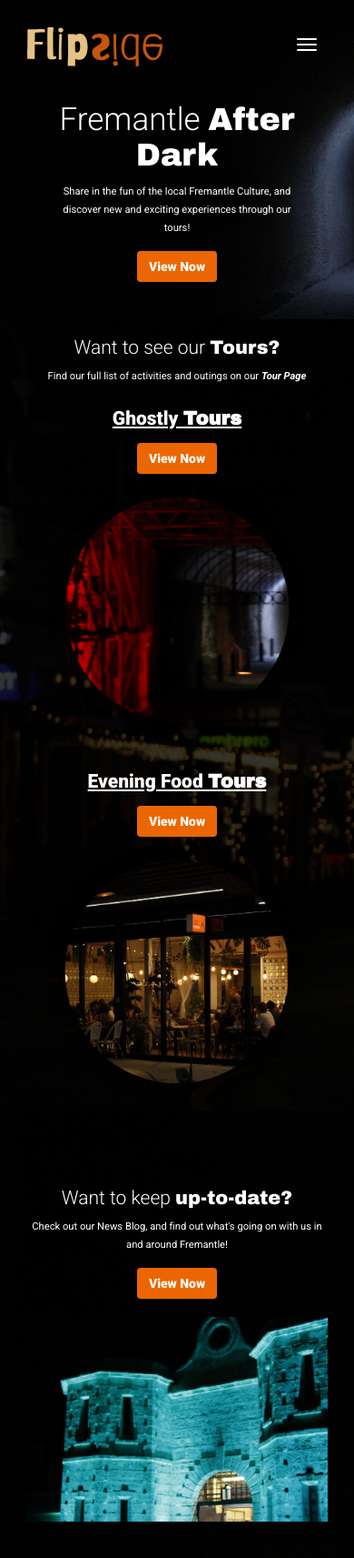
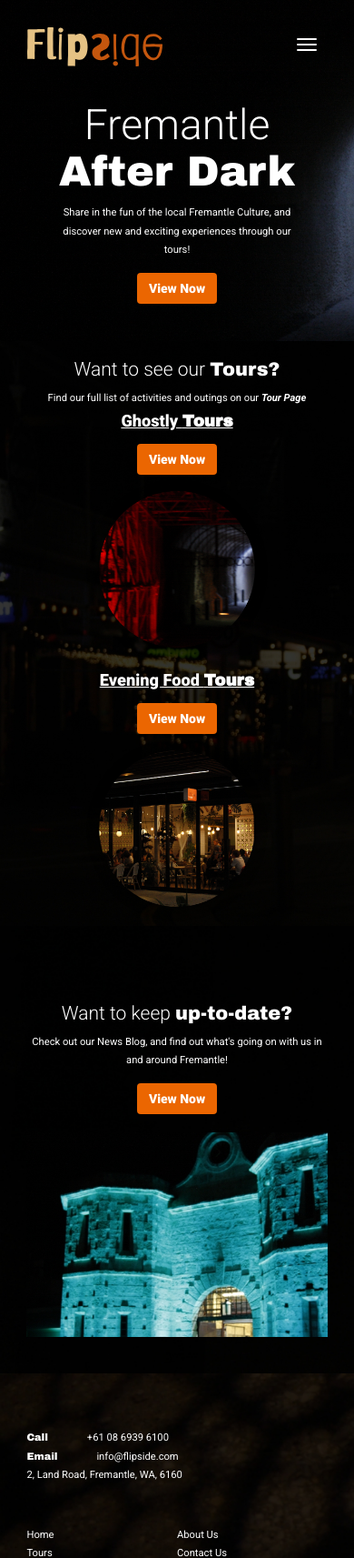
Before and after one commit to VoxAndrews/flipside_tours_website, a PHP site: page / in a window 390 px wide. Shown: the top 1713 px of the page at 91% size. Run offline with PHP 8.4, Linux system fonts and the light colour scheme.

Commit message:
Responsive Index Page
Fixing the responsiveness of the Index Page at sizes from 1200px to 320px

```diff
--- a/index.html
+++ b/index.html
@@ -75,7 +75,7 @@
         </section>
 
         <section class="container content-width">
-            <div class="row">
+            <div class="row content-align">
                 <div class="col-sm-6 remove-padding index-tour-left-one">
                     <h3><u> Ghostly <span style="font-family: 'Archivo Black', sans-serif;">Tours</span> </u></h3>
 
@@ -89,7 +89,7 @@
         </section>
 
         <section class="container content-width">
-            <div class="row">
+            <div class="row content-align">
                 <div class="col-sm-6 remove-padding index-tour-left-two">
                     <h3><u> Evening Food <span style="font-family: 'Archivo Black', sans-serif;">Tours</span> </u></h3>
 
--- a/style.css
+++ b/style.css
@@ -93,21 +93,37 @@ li {
     padding: 0px;
 }
 
+@media screen and (max-width: 1060px) {
+    h1 {
+        font-size: 5em;
+    }
+}
+
+@media screen and (max-width: 888px) {
+    h1 {
+        font-size: 4.7em;
+    }
+}
+
+@media screen and (max-width: 837px) {
+    h1 {
+        font-size: 4.3em;
+    }
+}
+
 @media screen and (max-width: 768px) {
     h1 {
         font-size: 4em;
+
+        text-align: center;
     }
 
     h2 {
-        font-size: 2.6em;
+        font-size: 2.2em;
     }
 
     h3 {
-        font-size: 1.8em;
-    }
-
-    p {
-        font-size: 1em;
+        font-size: 1.6em;
     }
 
     .btn {
@@ -121,13 +137,19 @@ li {
 
         margin-top: 15px;
     }
+
+    .content_width {
+        width: 100%;
+    }
+
+    .content-align {
+        text-align: center;
+    }
 }
 
-@media screen and (max-width: 767px) {
+@media screen and (max-width: 602px) {
     h1 {
-        text-align: center;
-
-        font-size: 2.5em;
+        font-size: 3.3em;
     }
 
     h2 {
@@ -135,19 +157,11 @@ li {
     }
 
     h3 {
-        font-size: 1.5em;
+        font-size: 1.3em;
     }
 
     p {
         font-size: 0.8em;
-    }
-
-    .content_width {
-        width: 100%;
-    }
-
-    .content-align {
-        text-align: center;
     }
 }
 
@@ -327,7 +341,7 @@ li {
 
 @media screen and (max-width: 768px) {
     .index-tour-img {
-        width: 90%;
+        width: 70%;
     }
 
     .index-blog-img {
@@ -348,49 +362,7 @@ li {
         z-index: 1;
     }
 
-    .tagline-header {
-        width: 60%;
-
-        text-align: center;
-    }
-}
-
-@media screen and (max-width: 767px) {
-    .index-tour-img {
-        width: 100%;
-    }
-
-    .index-tour-left-one {
-        margin-left: 0px;
-        margin-right: 0px;
-        padding-top: 20px;
-        text-align: center;
-    }
-
-    .index-tour-left-two {
-        margin-left: 0px;
-        margin-right: 0px;
-        padding-top: 20px;
-        text-align: center;
-    }
-
-    .index-tour-right-one {
-        margin-left: 0px;
-        padding-left: 0px;
-        padding-top: 0px;
-        text-align: center;
-    }
-
-    .index-tour-right-two {
-        margin-left: 0px;
-        padding-left: 0px;
-        padding-top: 0px;
-        text-align: center;
-    }
-
     .index-content-one {
-        text-align: center;
-
         margin-top: 40px;
         margin-bottom: 40px;
     }
@@ -401,7 +373,55 @@ li {
     }
 
     .tagline-header {
+        width: 60%;
+
+        text-align: center;
+    }
+}
+
+@media screen and (max-width: 767px) {
+    .index-tour-left-one {
+        margin-left: 0px;
+        margin-right: 0px;
+        padding-top: 0px;
+
+        text-align: center;
+    }
+
+    .index-tour-left-two {
+        margin-left: 0px;
+        margin-right: 0px;
+        padding-top: 0px;
+
+        text-align: center;
+    }
+
+    .index-content-one {
+        text-align: center;
+    }
+}
+
+@media screen and (max-width: 602px) {
+    .tagline-header {
+        width: 60%;
+    }
+}
+
+@media screen and (max-width: 502px) {
+    .tagline-header {
+        width: 70%;
+    }
+}
+
+@media screen and (max-width: 434px) {
+    .tagline-header {
         width: 80%;
+    }
+}
+
+@media screen and (max-width: 384px) {
+    .tagline-header {
+        width: 100%;
     }
 }
 
```
